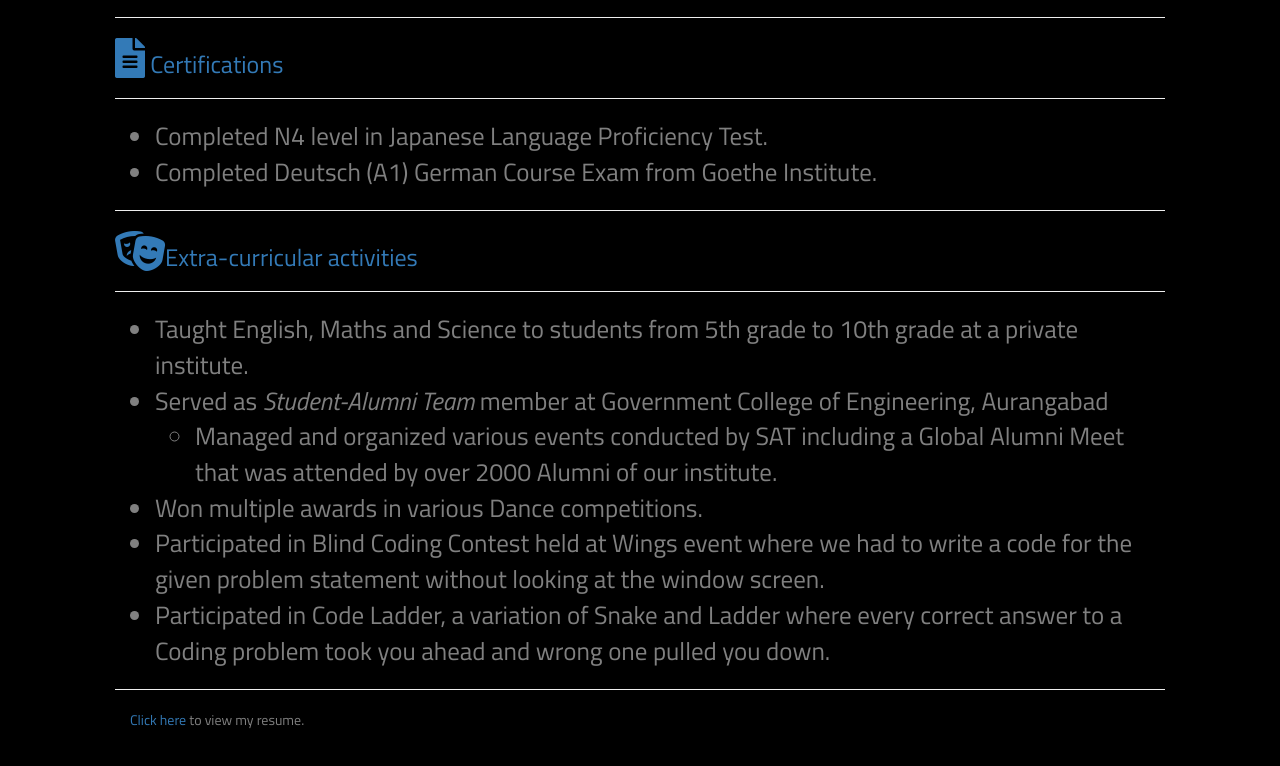
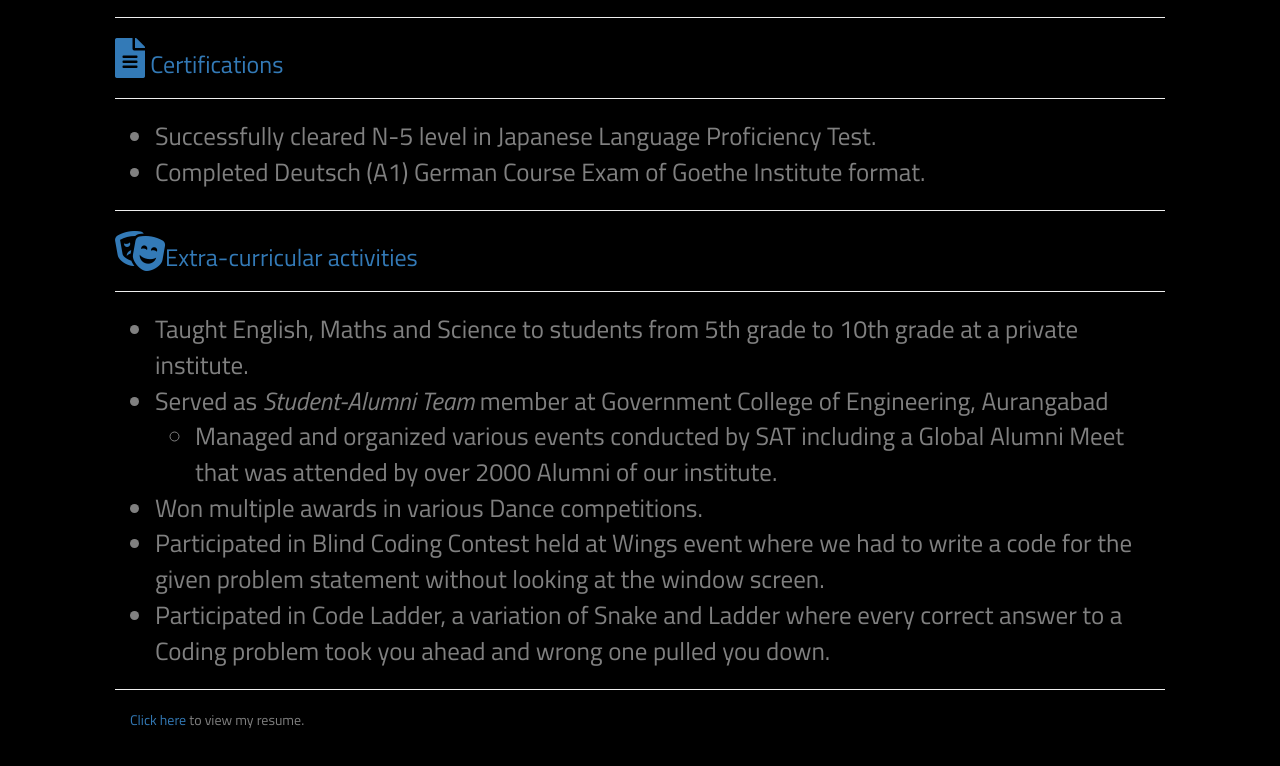
Before and after one commit to sandeshvp/sandeshvp.github.io, a plain HTML site: page index.html in a window 1280 px wide. Shown: the part 4630-5396 px from the top of the page. Drawn offline with nearby package versions, Linux system fonts and the light colour scheme.

Commit message:
Minor changes

```diff
--- a/index.html
+++ b/index.html
@@ -195,8 +195,8 @@
 				<h3 class="text-primary"><i class="fas fa-file-alt" style="font-size:40px"></i> Certifications</h3>
 				<hr>
 				<ul>
-					<li>Completed N4 level in Japanese Language Proficiency Test.</li>
-					<li>Completed Deutsch (A1) German Course Exam from Goethe Institute.</li>
+					<li>Successfully cleared N-5 level in Japanese Language Proficiency Test.</li>
+					<li>Completed Deutsch (A1) German Course Exam of Goethe Institute format.</li>
 				</ul>
 				<hr>
 				<h3 class="text-primary"><i class="fas fa-theater-masks" style="font-size:40px"></i>Extra-curricular activities</h3>
```
